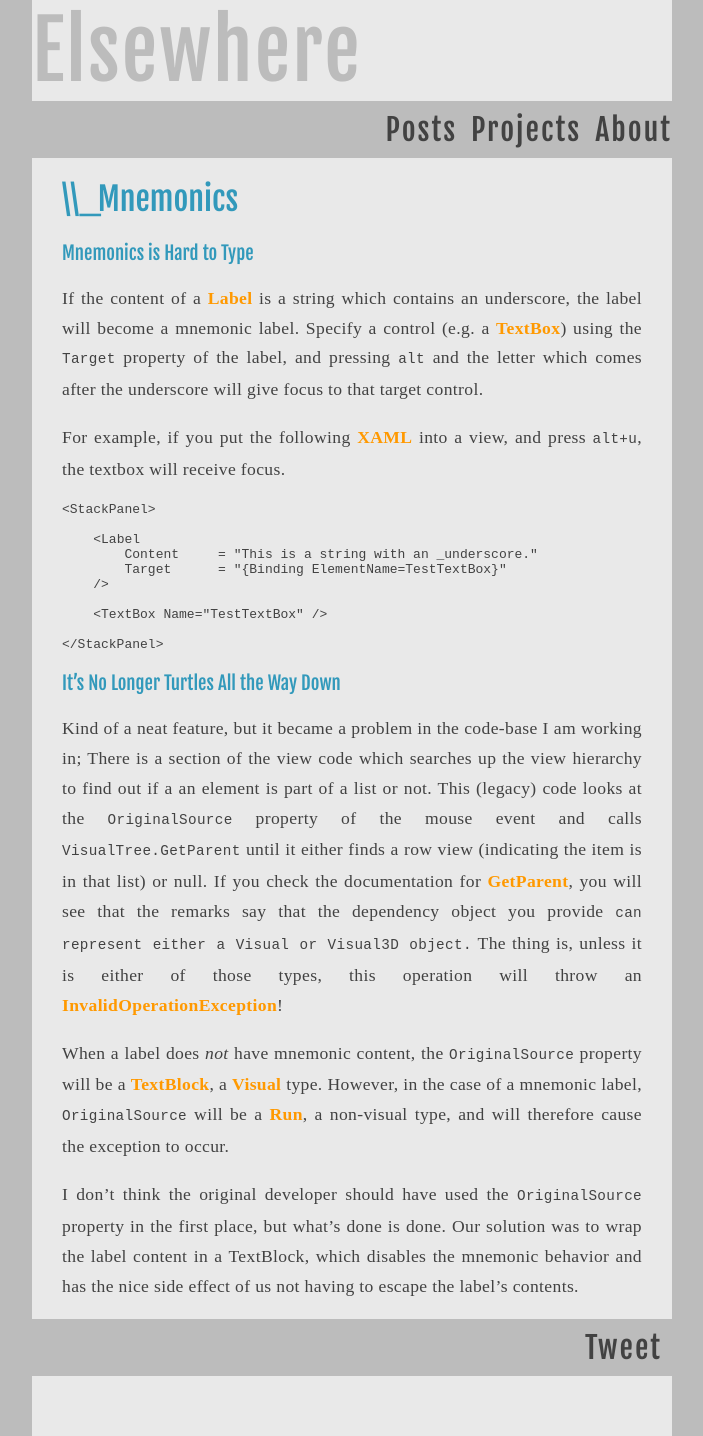
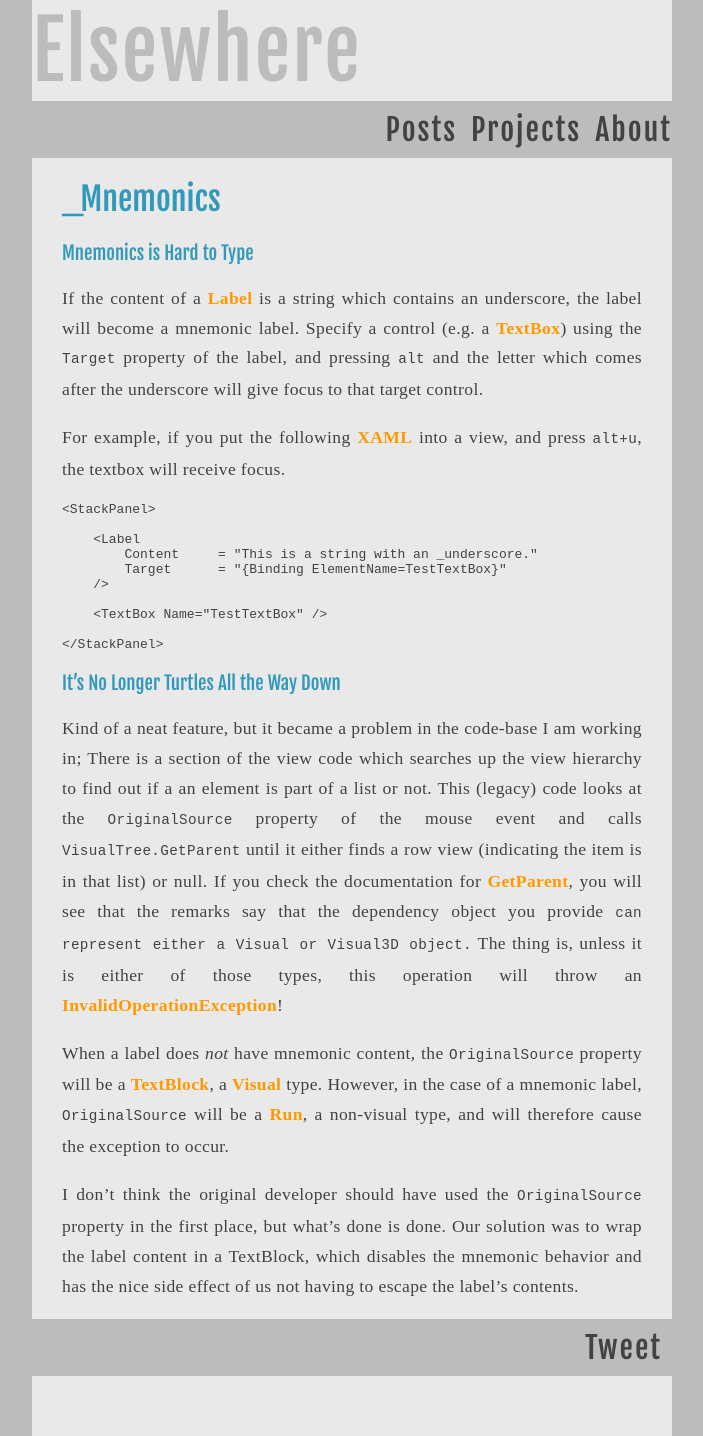
Before and after one commit to ElsewhereGames/elsewheregames.github.io, a Jekyll site: the page built from _posts/2014-09-15-wpf-mnemonics.md, in a window 1280 px wide. Shown: the whole page, without its empty margins (288-991 px from the left). Built offline with Jekyll 4.4.1, drawn with Linux system fonts in a browser that asks for light colours; some web fonts are replaced; Markdown is read by kramdown in place of the engine named in the settings; comment, search, counter and statistics services are not loaded.

```diff
--- a/_posts/2014-09-15-wpf-mnemonics.md
+++ b/_posts/2014-09-15-wpf-mnemonics.md
@@ -5,7 +5,7 @@ tags:
   - wpf
   - mnemonics
 excerpt: Underscores in the contents of a label triggers special havior which also influences view hierarchy.
-title: \\_Mnemonics
+title: _Mnemonics
 ---
 
 ### Mnemonics is Hard to Type
```
